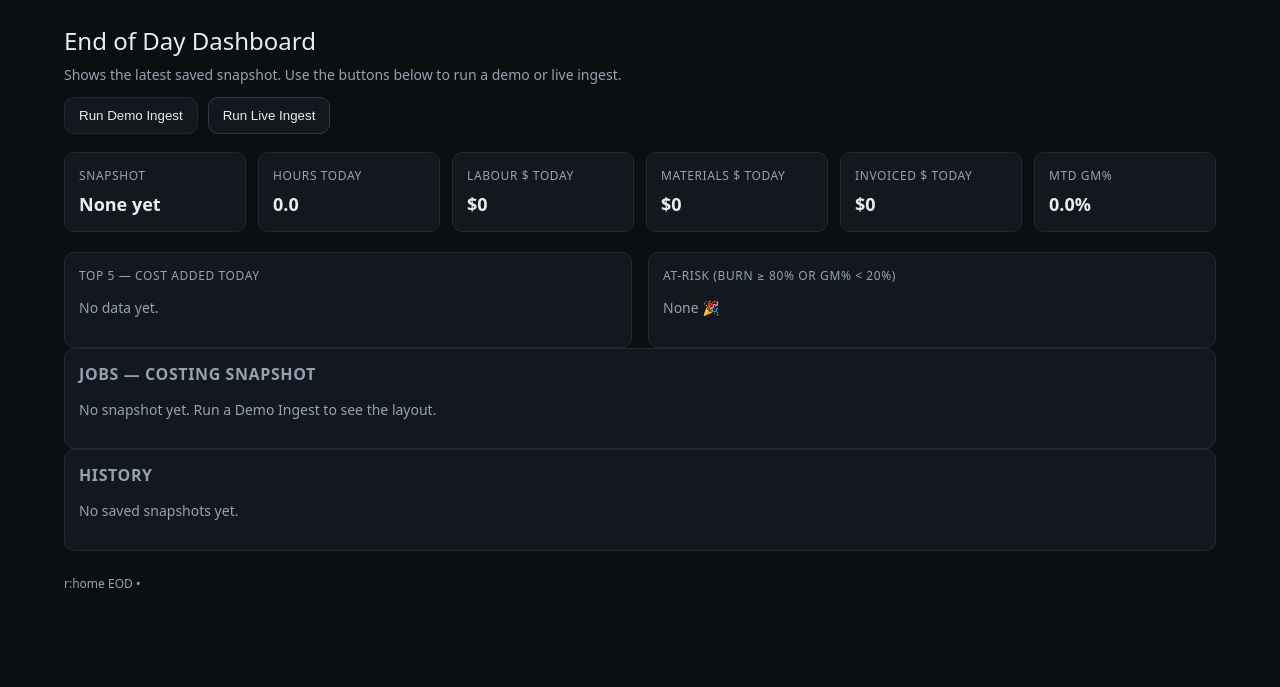
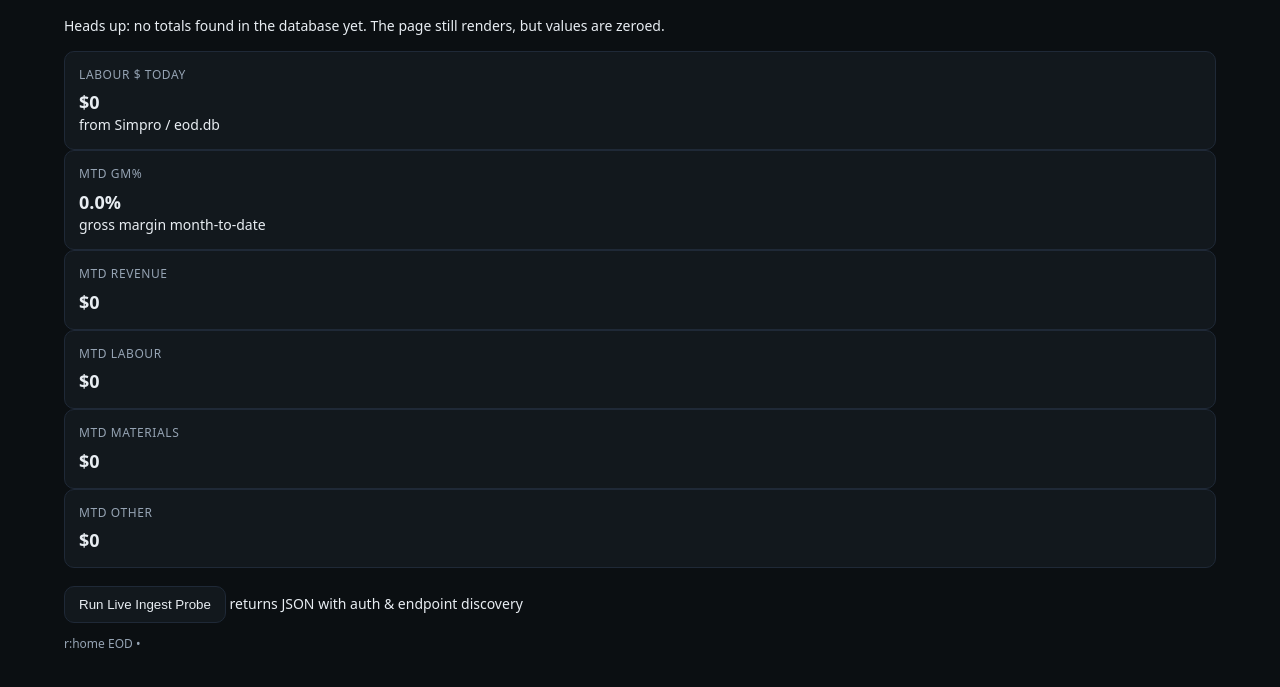
Before and after one commit to timlahey-hue/rhome_eod_webapp, a FastAPI app: page / in a window 1280 px wide. Shown: the part 44-731 px from the top of the page. Run offline with FastAPI, Linux system fonts and the light colour scheme.

Commit message:
Update index.html

```diff
--- a/rhome_eod_webapp/app/templates/index.html
+++ b/rhome_eod_webapp/app/templates/index.html
@@ -1,102 +1,51 @@
 {% extends "base.html" %}
 {% block content %}
-<section class="section">
-  <div class="h1">End of Day Dashboard</div>
-  <div class="subtle">Shows the latest saved snapshot. Use the buttons below to run a demo or live ingest.</div>
 
-  <div class="actions">
-    <form method="post" action="/ingest/demo"><button>Run Demo Ingest</button></form>
-    <form method="post" action="/ingest/live"><button class="secondary">Run Live Ingest</button></form>
-    {% if snapshot %}
-      <form method="post" action="/share/{{ snapshot['id'] }}">
-        <button class="ghost" {% if not env_ok.SLACK_WEBHOOK_URL %}disabled title="Set SLACK_WEBHOOK_URL in .env"{% endif %}>Share to Slack</button>
-      </form>
+{% set safe = totals or {} %}
+
+{% if not safe or safe|length == 0 %}
+  <p class="sub err">Heads up: no totals found in the database yet. The page still renders, but values are zeroed.</p>
 {% endif %}
+
+<div class="cards">
+  <div class="card">
+    <div class="label">Labour $ Today</div>
+    <div class="value">{{ fmt_currency(safe.get('labour_cost_today', 0)) }}</div>
+    <div class="sub">from Simpro / eod.db</div>
   </div>
 
-  <div class="kpis">
   <div class="card">
-      <div class="label">Snapshot</div>
-      <div class="value">{% if snapshot %}{{ snapshot['snapshot_date'] }} (id {{ snapshot['id'] }}){% else %}None yet{% endif %}</div>
-    </div>
-    <div class="card"><div class="label">Hours Today</div><div class="value">{{ '%.1f'|format(totals.get('hours_today',0)) }}</div></div>
-    <div class="card"><div class="label">Labour $ Today</div><div class="value">{{ fmt_currency(totals.get('labour_cost_today',0)) }}</div></div>
-    <div class="card"><div class="label">Materials $ Today</div><div class="value">{{ fmt_currency(totals.get('materials_cost_today',0)) }}</div></div>
-    <div class="card"><div class="label">Invoiced $ Today</div><div class="value">{{ fmt_currency(totals.get('invoiced_today',0)) }}</div></div>
-    <div class="card"><div class="label">MTD GM%</div><div class="value">{{ fmt_pct(totals.get('mtd_gm_pct')) }}</div></div>
+    <div class="label">MTD GM%</div>
+    <div class="value">{{ fmt_pct(safe.get('mtd_gm_pct', 0)) }}</div>
+    <div class="sub">gross margin month-to-date</div>
   </div>
 
-  <div class="row">
   <div class="card">
-      <div class="label">Top 5 — Cost Added Today</div>
-      {% if top5 %}
-        <ul class="list">
-        {% for r in top5 %}
-          <li><strong>{{ r['job_name'] }}</strong><span>{{ fmt_currency((r.get('labour_cost_today',0)+r.get('materials_cost_today',0))) }}</span></li>
-        {% endfor %}
-        </ul>
-      {% else %}
-        <p class="muted">No data yet.</p>
-      {% endif %}
+    <div class="label">MTD Revenue</div>
+    <div class="value">{{ fmt_currency(safe.get('mtd_revenue', 0)) }}</div>
   </div>
+
   <div class="card">
-      <div class="label">At-Risk (burn ≥ 80% or GM% &lt; 20%)</div>
-      {% if at_risk %}
-        <ul class="list">
-        {% for r in at_risk %}
-          <li><strong>{{ r['job_name'] }}</strong><span>Burn {{ fmt_pct(r.get('burn_pct')) }}</span></li>
-        {% endfor %}
-        </ul>
-      {% else %}
-        <p class="muted">None 🎉</p>
-      {% endif %}
+    <div class="label">MTD Labour</div>
+    <div class="value">{{ fmt_currency(safe.get('mtd_labour', 0)) }}</div>
+  </div>
+
+  <div class="card">
+    <div class="label">MTD Materials</div>
+    <div class="value">{{ fmt_currency(safe.get('mtd_materials', 0)) }}</div>
+  </div>
+
+  <div class="card">
+    <div class="label">MTD Other</div>
+    <div class="value">{{ fmt_currency(safe.get('mtd_other', 0)) }}</div>
   </div>
 </div>
 
-  <div class="card table">
-    <h2>Jobs — Costing Snapshot</h2>
-    {% if rows %}
-    <table>
-      <thead>
-        <tr>
-          <th>Job</th><th>PM</th><th>Hours Today</th><th>Labour $</th><th>Materials $</th><th>Δ Cost Today</th>
-          <th>Actual Cost To‑Date</th><th>Est. Cost</th><th>Burn %</th><th>GM% To‑Date</th><th>Idle Days</th><th>At‑Risk</th>
-        </tr>
-      </thead>
-      <tbody>
-        {% for r in rows %}
-        <tr>
-          <td>{{ r['job_name'] }}</td>
-          <td>{{ r['pm'] }}</td>
-          <td class="num">{{ '%.1f'|format(r['hours_today'] or 0) }}</td>
-          <td class="num">{{ fmt_currency(r['labour_cost_today']) }}</td>
-          <td class="num">{{ fmt_currency(r['materials_cost_today']) }}</td>
-          <td class="num">{{ fmt_currency((r['labour_cost_today'] or 0)+(r['materials_cost_today'] or 0)) }}</td>
-          <td class="num">{{ fmt_currency(r['actual_cost_to_date']) }}</td>
-          <td class="num">{{ fmt_currency(r['estimated_cost']) }}</td>
-          <td class="num">{{ fmt_pct(r['burn_pct']) }}</td>
-          <td class="num">{{ fmt_pct(r['gm_to_date']) }}</td>
-          <td class="num">{{ r['days_since_update'] or 0 }}</td>
-          <td class="num">{% if r['at_risk'] %}⚠️{% else %}—{% endif %}</td>
-        </tr>
-        {% endfor %}
-      </tbody>
-    </table>
-    {% else %}
-      <p class="muted">No snapshot yet. Run a Demo Ingest to see the layout.</p>
-    {% endif %}
+<div style="margin-top:18px;">
+  <form method="post" action="/ingest/live" onsubmit="this.querySelector('button').disabled = true;">
+    <button type="submit">Run Live Ingest Probe</button>
+    <span class="sub">returns JSON with auth & endpoint discovery</span>
+  </form>
 </div>
 
-  <div class="card">
-    <h2>History</h2>
-    {% if snapshot %}
-      <ul class="list">
-        {% for s in [] %}{% endfor %}
-        <li><a href="/snapshots/{{ snapshot['id'] }}">View snapshot {{ snapshot['snapshot_date'] }} (id {{ snapshot['id'] }})</a></li>
-      </ul>
-    {% else %}
-      <p class="muted">No saved snapshots yet.</p>
-    {% endif %}
-  </div>
-</section>
 {% endblock %}
```
Lines whose indentation alone changed are shown as unchanged.
